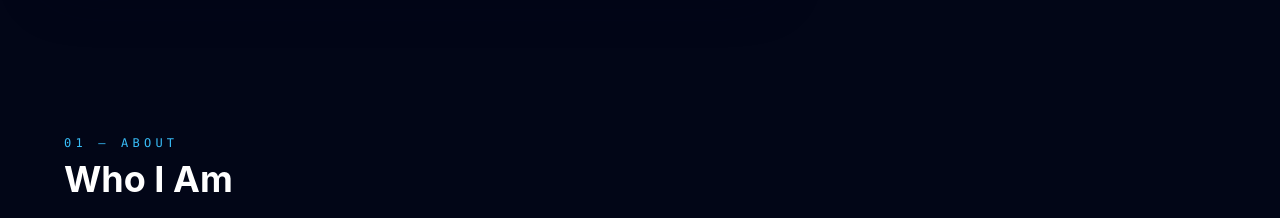
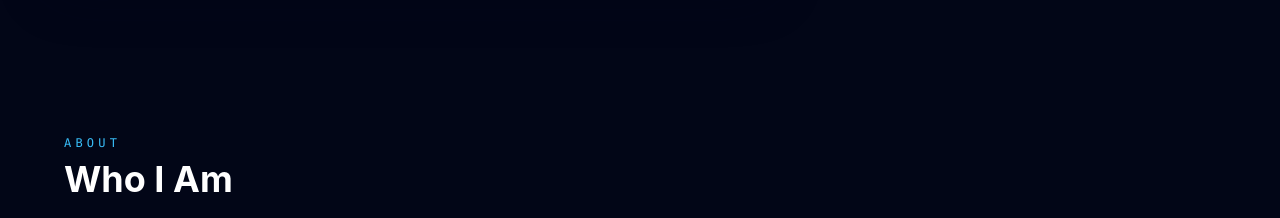
Before and after one commit to Silver36-ship-it/Portfolio, a React (Vite) app: page / in a window 1280 px wide. Shown: the part 1080-1298 px from the top of the page. Built offline with nearby package versions, Linux system fonts and the light colour scheme.

Commit message:
Refined my portfolio

```diff
--- a/src/components/About.jsx
+++ b/src/components/About.jsx
@@ -14,7 +14,7 @@ export default function About() {
         <div className="mb-10">
           <div>
             <p className="mb-2 text-xs font-mono uppercase tracking-[0.35em] text-sky-400">
-              01 — About
+              About
             </p>
             <h2 className="text-3xl font-bold text-white sm:text-4xl">
               Who I Am
--- a/src/components/Contact.jsx
+++ b/src/components/Contact.jsx
@@ -25,7 +25,7 @@ Best regards,
       <div className="mx-auto max-w-4xl">
         <div className="rounded-[2rem] border border-sky-400/20 bg-gradient-to-br from-slate-900 via-slate-900 to-slate-950 p-10 text-center shadow-[0_25px_80px_rgba(14,116,144,0.2)] sm:p-14">
           <p className="mb-2 text-xs font-mono uppercase tracking-[0.35em] text-sky-400">
-            04 — Contact
+            Contact
           </p>
           <h2 className="mb-4 text-3xl font-bold text-white sm:text-4xl">
             Let&apos;s Work Together
```
